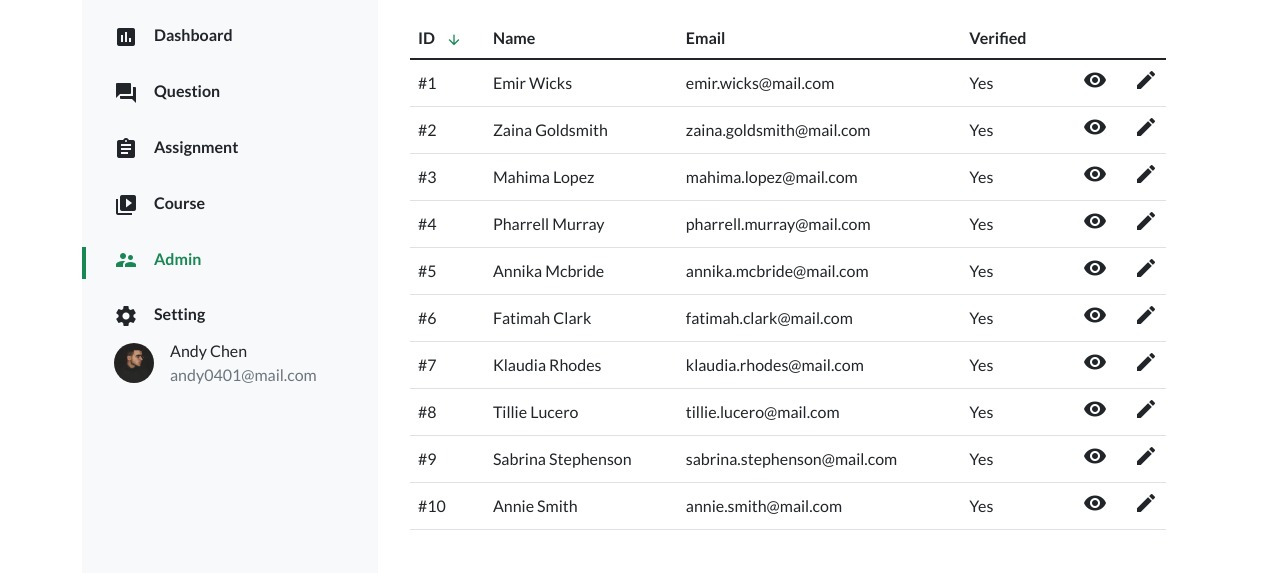
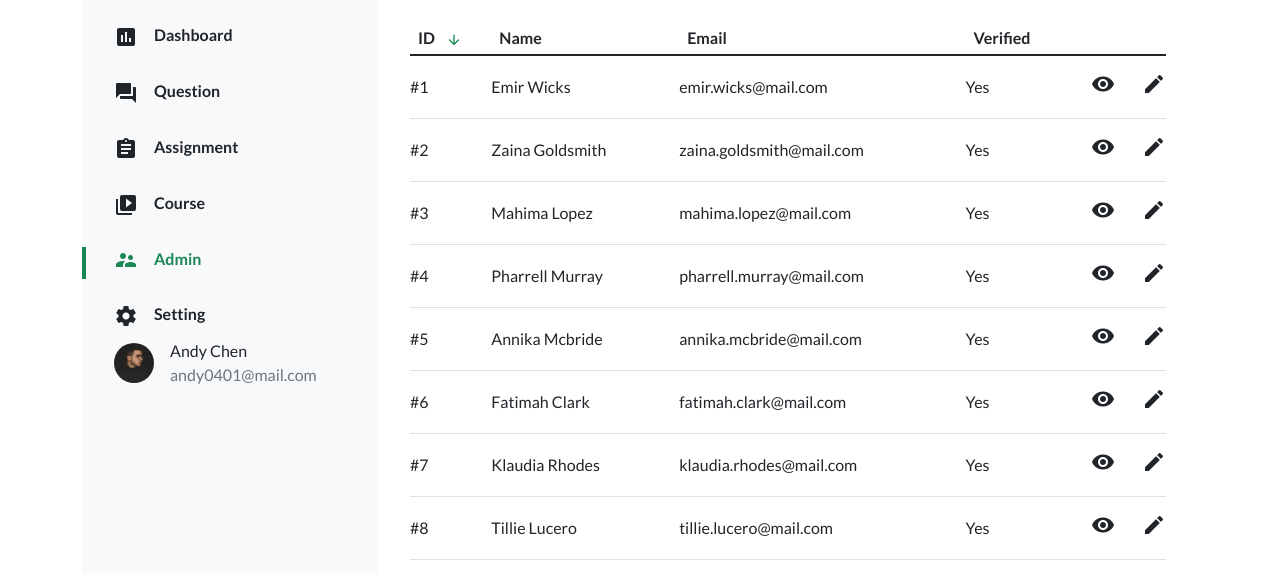
Before and after one commit to repoise/Layout-Dashboard, a plain HTML site: page admin.html in a window 1280 px wide. Shown: the part 88-661 px from the top of the page. Drawn offline with nearby package versions, Linux system fonts and the light colour scheme.

Commit message:
Update 2022-08-08T17:44:49.939Z

```diff
--- a/admin.html
+++ b/admin.html
@@ -189,24 +189,24 @@
         <table class="table align-middle table-hover mb63">
         <thead>
             <tr>
-            <th scope="col fw-bold">ID
+            <th class="pb-1" scope="col fw-bold">ID
                 <span class="material-icons icon-style3 align-middle ms-2 text-success">
                     arrow_downward
                 </span>
             </th>
-            <th scope="col fw-bold">Name</th>
-            <th scope="col fw-bold">Email</th>
-            <th scope="col fw-bold">Verified</th>
-            <th scope="col fw-bold"></th>
+            <th class="pb-1" scope="col fw-bold">Name</th>
+            <th class="pb-1" scope="col fw-bold">Email</th>
+            <th class="pb-1" scope="col fw-bold">Verified</th>
+            <th class="pb-1" scope="col fw-bold"></th>
             </tr>
         </thead>
         <tbody>
             <tr>
-            <td>#1</td>
-            <td>Emir Wicks</td>
-            <td>emir.wicks@mail.com</td>
-            <td>Yes</td>
-            <td class="text-end"><span class="material-icons icon-style2 me-4">
+            <td class="px-0 py-3">#1</td>
+            <td class="px-0 py-3">Emir Wicks</td>
+            <td class="px-0 py-3">emir.wicks@mail.com</td>
+            <td class="px-0 py-3">Yes</td>
+            <td class="text-end px-0 py-3"><span class="material-icons icon-style2 me-4">
                     visibility
                 </span>
                 <span class="material-icons icon-style2">
@@ -216,11 +216,11 @@
             </tr>
 
             <tr>
-            <td>#2</td>
-            <td>Zaina Goldsmith</td>
-            <td>zaina.goldsmith@mail.com</td>
-            <td>Yes</td>
-            <td class="text-end"><span class="material-icons icon-style2 me-4">
+            <td class="px-0 py-3">#2</td>
+            <td class="px-0 py-3">Zaina Goldsmith</td>
+            <td class="px-0 py-3">zaina.goldsmith@mail.com</td>
+            <td class="px-0 py-3">Yes</td>
+            <td class="text-end px-0 py-3"><span class="material-icons icon-style2 me-4">
                     visibility
                 </span>
                 <span class="material-icons icon-style2">
@@ -230,11 +230,11 @@
             </tr>
 
             <tr>
-            <td>#3</td>
-            <td>Mahima Lopez</td>
-            <td>mahima.lopez@mail.com</td>
-            <td>Yes</td>
-            <td class="text-end"><span class="material-icons icon-style2 me-4">
+            <td class="px-0 py-3">#3</td>
+            <td class="px-0 py-3">Mahima Lopez</td>
+            <td class="px-0 py-3">mahima.lopez@mail.com</td>
+            <td class="px-0 py-3">Yes</td>
+            <td class="text-end px-0 py-3"><span class="material-icons icon-style2 me-4">
                     visibility
                 </span>
                 <span class="material-icons icon-style2">
@@ -244,11 +244,11 @@
             </tr>
 
             <tr>
-            <td>#4</td>
-            <td>Pharrell Murray</td>
-            <td>pharrell.murray@mail.com</td>
-            <td>Yes</td>
-            <td class="text-end"><span class="material-icons icon-style2 me-4">
+            <td class="px-0 py-3">#4</td>
+            <td class="px-0 py-3">Pharrell Murray</td>
+            <td class="px-0 py-3">pharrell.murray@mail.com</td>
+            <td class="px-0 py-3">Yes</td>
+            <td class="text-end px-0 py-3"><span class="material-icons icon-style2 me-4">
                     visibility
                 </span>
                 <span class="material-icons icon-style2">
@@ -258,11 +258,11 @@
             </tr>
 
             <tr>
-            <td>#5</td>
-            <td>Annika Mcbride</td>
-            <td>annika.mcbride@mail.com</td>
-            <td>Yes</td>
-            <td class="text-end"><span class="material-icons icon-style2 me-4">
+            <td class="px-0 py-3">#5</td>
+            <td class="px-0 py-3">Annika Mcbride</td>
+            <td class="px-0 py-3">annika.mcbride@mail.com</td>
+            <td class="px-0 py-3">Yes</td>
+            <td class="text-end px-0 py-3"><span class="material-icons icon-style2 me-4">
                     visibility
                 </span>
                 <span class="material-icons icon-style2">
@@ -272,11 +272,11 @@
             </tr>
 
             <tr>
-            <td>#6</td>
-            <td>Fatimah Clark</td>
-            <td>fatimah.clark@mail.com</td>
-            <td>Yes</td>
-            <td class="text-end"><span class="material-icons icon-style2 me-4">
+            <td class="px-0 py-3">#6</td>
+            <td class="px-0 py-3">Fatimah Clark</td>
+            <td class="px-0 py-3">fatimah.clark@mail.com</td>
+            <td class="px-0 py-3">Yes</td>
+            <td class="text-end px-0 py-3"><span class="material-icons icon-style2 me-4">
                     visibility
                 </span>
                 <span class="material-icons icon-style2">
@@ -286,11 +286,11 @@
             </tr>
 
             <tr>
-            <td>#7</td>
-            <td>Klaudia Rhodes</td>
-            <td>klaudia.rhodes@mail.com</td>
-            <td>Yes</td>
-            <td class="text-end"><span class="material-icons icon-style2 me-4">
+            <td class="px-0 py-3">#7</td>
+            <td class="px-0 py-3">Klaudia Rhodes</td>
+            <td class="px-0 py-3">klaudia.rhodes@mail.com</td>
+            <td class="px-0 py-3">Yes</td>
+            <td class="text-end px-0 py-3"><span class="material-icons icon-style2 me-4">
                     visibility
                 </span>
                 <span class="material-icons icon-style2">
@@ -300,11 +300,11 @@
             </tr>
 
             <tr>
-            <td>#8</td>
-            <td>Tillie Lucero</td>
-            <td>tillie.lucero@mail.com</td>
-            <td>Yes</td>
-            <td class="text-end"><span class="material-icons icon-style2 me-4">
+            <td class="px-0 py-3">#8</td>
+            <td class="px-0 py-3">Tillie Lucero</td>
+            <td class="px-0 py-3">tillie.lucero@mail.com</td>
+            <td class="px-0 py-3">Yes</td>
+            <td class="text-end px-0 py-3"><span class="material-icons icon-style2 me-4">
                     visibility
                 </span>
                 <span class="material-icons icon-style2">
@@ -314,11 +314,11 @@
             </tr>
 
             <tr>
-            <td>#9</td>
-            <td>Sabrina Stephenson</td>
-            <td>sabrina.stephenson@mail.com</td>
-            <td>Yes</td>
-            <td class="text-end"><span class="material-icons icon-style2 me-4">
+            <td class="px-0 py-3">#9</td>
+            <td class="px-0 py-3">Sabrina Stephenson</td>
+            <td class="px-0 py-3">sabrina.stephenson@mail.com</td>
+            <td class="px-0 py-3">Yes</td>
+            <td class="text-end px-0 py-3"><span class="material-icons icon-style2 me-4">
                     visibility
                 </span>
                 <span class="material-icons icon-style2">
@@ -328,11 +328,11 @@
             </tr>
 
             <tr>
-            <td>#10</td>
-            <td>Annie Smith</td>
-            <td>annie.smith@mail.com</td>
-            <td>Yes</td>
-            <td class="text-end"><span class="material-icons icon-style2 me-4">
+            <td class="px-0 py-3">#10</td>
+            <td class="px-0 py-3">Annie Smith</td>
+            <td class="px-0 py-3">annie.smith@mail.com</td>
+            <td class="px-0 py-3">Yes</td>
+            <td class="text-end px-0 py-3"><span class="material-icons icon-style2 me-4">
                     visibility
                 </span>
                 <span class="material-icons icon-style2">
```
